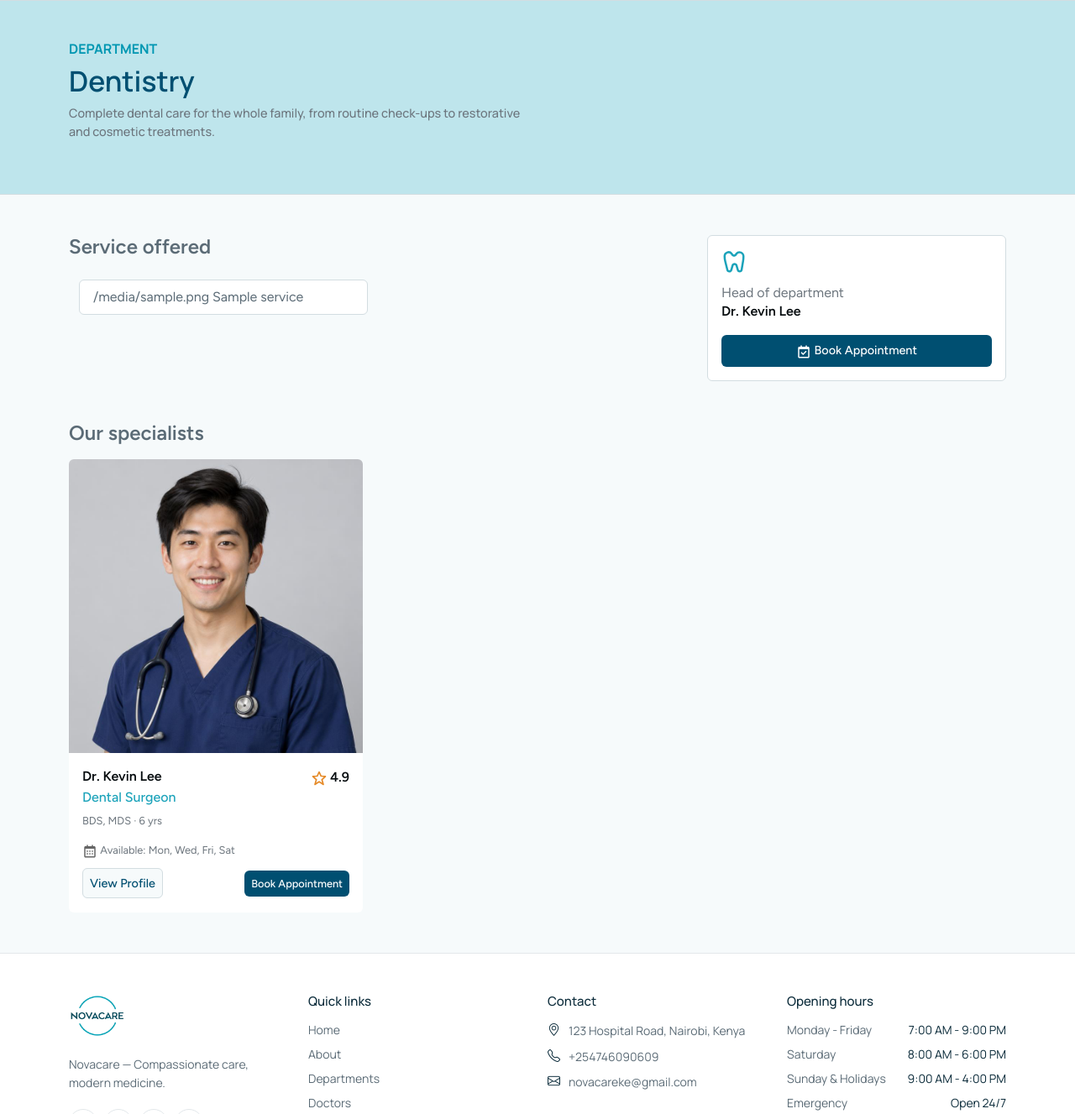
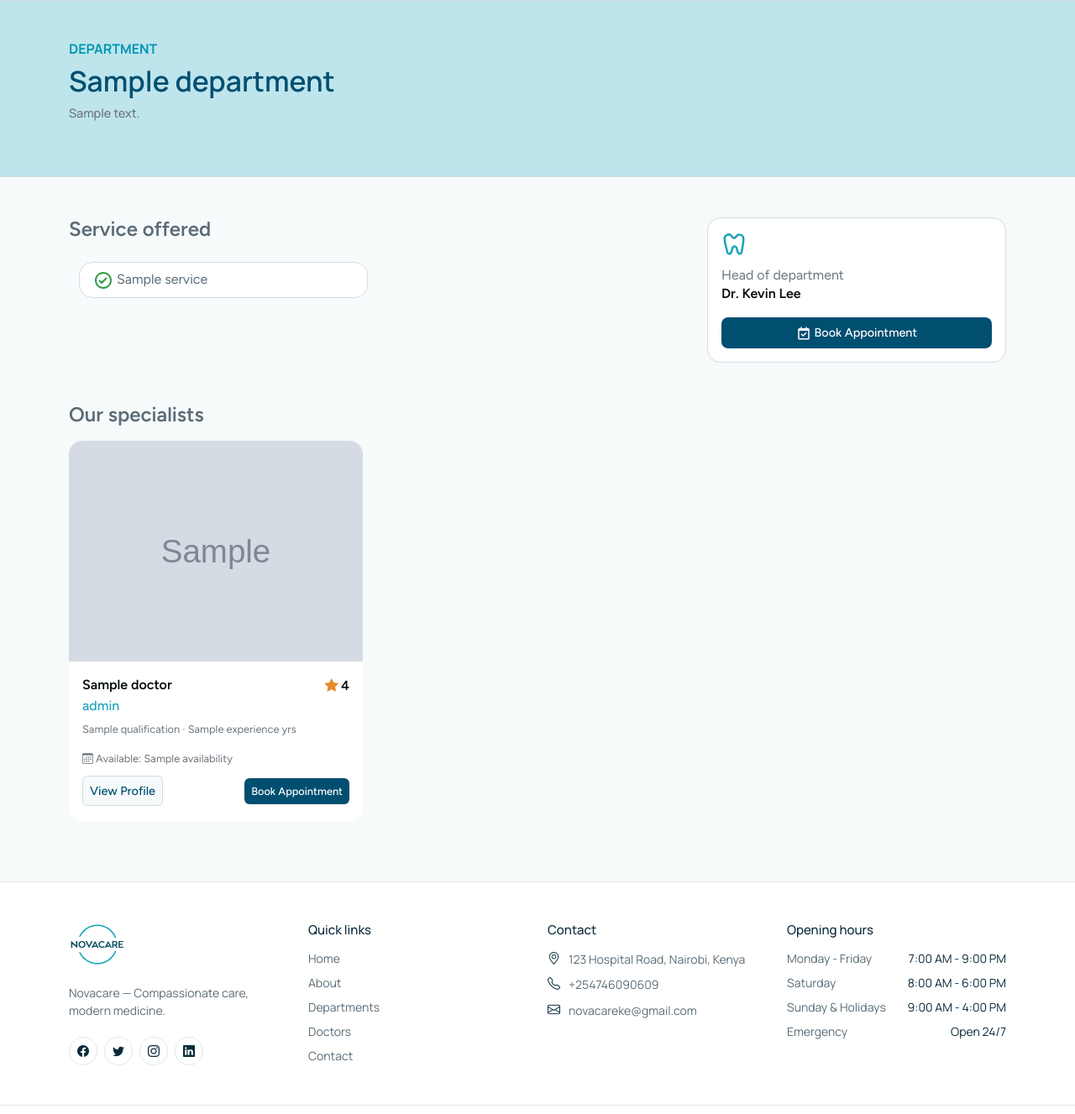
Before and after one commit to CodeOmari/NovaCare, a Django app: template Novacare/templates/dentistry.html in a window 1280 px wide. Shown: the part 98-1425 px from the top of the page at 84% size. Run offline with Django 5.2, Linux system fonts and the light colour scheme; the template is opened without the code that fills it: most values are stand-ins (such as "Sample title", 1, 10 or a date in 2020); grey boxes marked "Sample" are stand-in pictures; some libraries are stand-ins or nearby versions.

Commit message:
update department name and description, department services and specialist details to be loaded from the database

```diff
--- a/Novacare/templates/dentistry.html
+++ b/Novacare/templates/dentistry.html
@@ -15,11 +15,10 @@
         <div class="container mt-5">
             <h5 class="first-header">DEPARTMENT</h5>
 
-            <h3 class="second-header">Dentistry</h3>
+            <h3 class="second-header">{{ department.name }}</h3>
 
             <p class="text-secondary w-50 department-duty">
-                Complete dental care for the whole family, from routine check-ups
-                to restorative and cosmetic treatments.
+                {{ department.description }}
             </p>
         </div>
     </div>
@@ -32,20 +31,23 @@
                         <h5 class="pb-3">Service offered</h5>
                         <div class="container">
                             <div class="row">
-                                {% for service in dentistrywork %}
+                                {% for service in services %}
                                     <div class="col-sm-6">
-                                        <div class="service-container rounded mb-3 pt-2 pb-2 ps-3 pe-3">
-                                            {{ service.icon|safe }}
-                                            {{ service.service }}
+                                        <div class="service-container rounded-4 mb-3 pt-2 pb-2 ps-3 pe-3">
+                                            <svg xmlns="http://www.w3.org/2000/svg" viewBox="0 0 24 24" width="24" height="24" fill="#2F9A41">
+                                                <path d="M12 22C6.49 22 2 17.51 2 12S6.49 2 12 2s10 4.49 10 10-4.49 10-10 10m0-18c-4.41 0-8 3.59-8 8s3.59 8 8 8 8-3.59 8-8-3.59-8-8-8"/>
+                                                <path d="M10 16c-.26 0-.51-.1-.71-.29l-3-3L7.7 11.3l2.29 2.29 5.29-5.29 1.41 1.41-6 6c-.2.2-.45.29-.71.29Z"/>
+                                            </svg>
+                                            {{ service.name }}
                                         </div>
                                     </div>
-                                {% endfor%}
+                                {% endfor %}
                             </div>
                         </div>
                     </div>
                 </div>
                 <div class="col-sm-4">
-                    <div class="department-head rounded p-3 mb-5">
+                    <div class="department-head rounded-4 p-3 mb-5">
                         <div class="department-head-details">
                             <svg xmlns="http://www.w3.org/2000/svg" viewBox="0 0 24 24" width="30" height="30" fill="#1CA3BA">
                                 <path d="M19.03 2.13a4.75 4.75 0 0 0-5.54 1.55l-.68.91c-.38.5-1.23.5-1.6 0l-.68-.91a4.72 4.72 0 0 0-5.54-1.55 4.7 4.7 0 0 0-2.97 4.39c0 1.72.21 3.44.63 5.12l2.04 8.18A2.88 2.88 0 0 0 7.48 22h.12c1.28 0 2.41-.86 2.76-2.08l1.2-4.2c.12-.42.51-.72.95-.72s.83.29.95.72l1.2 4.2A2.88 2.88 0 0 0 17.42 22c1.41 0 2.6-1.01 2.83-2.4l1.33-7.99c.28-1.67.42-3.38.42-5.08 0-1.95-1.17-3.67-2.97-4.39Zm.58 9.14-1.33 7.99a.87.87 0 0 1-.86.73c-.39 0-.73-.26-.84-.63l-1.2-4.2c-.37-1.28-1.55-2.17-2.87-2.17s-2.51.89-2.87 2.17l-1.2 4.2c-.11.37-.45.63-.84.63h-.12c-.4 0-.75-.27-.85-.66l-2.04-8.18c-.38-1.51-.57-3.07-.57-4.63 0-1.12.67-2.12 1.72-2.54 1.15-.46 2.46-.09 3.2.9l.69.91c.56.75 1.46 1.2 2.4 1.2s1.84-.45 2.4-1.2l.68-.91c.74-.99 2.05-1.36 3.2-.9 1.04.42 1.72 1.41 1.72 2.54 0 1.59-.13 3.18-.39 4.75Z"/>
@@ -54,7 +56,7 @@
                             <p class="text-secondary head-title">Head of department</p>
                             <p class="doctor-name">Dr. Kevin Lee</p>
                         </div>
-                        <div class="booking-appointment pt-2 pb-2 ps-3 pe-3 rounded d-flex align-items-center justify-content-center">
+                        <div class="booking-appointment pt-2 pb-2 ps-3 pe-3 rounded-3 d-flex align-items-center justify-content-center">
                             <a href="" class="appointment-booking">
                                 <svg  xmlns="http://www.w3.org/2000/svg" width="18" height="18"
                                     fill="currentColor" viewBox="0 0 24 24" >
@@ -69,51 +71,72 @@
             </div>
         </div>
     </div>
+
     <div class="container-fluid our-specialist pb-5">
         <div class="container specialist-details">
             <h5 class="pb-2">Our specialists</h5>
+            <div class="row">
+                {% for doctor in doctors %}
+                    <div class="col-md-6 col-lg-4 mb-4">
                         <div class="details-container">
-                <img src="{% static 'images/doctor-4.jpg' %}" alt="doctors-img" class="img-fluid rounded-top doctor-image">
-                <div class="details-section rounded-bottom p-3">
+                            <img src="{% static doctor.image %}" alt="{{ doctor.name }}" class="img-fluid rounded-top-4 doctor-image">
+
+                            <div class="details-section rounded-bottom-4 p-3">
                                 <div class="name d-flex align-items-start justify-content-between">
                                     <div class="left-section">
-                            <p class="doctor-names">Dr. Kevin Lee</p>
-                            <p class="role">Dental Surgeon</p>
-                            <p class="text-secondary qualification">BDS, MDS · 6 yrs</p>
+                                        <p class="doctor-names">
+                                            {{ doctor.name }}
+                                        </p>
+
+                                        <p class="role">
+                                            {{ doctor.role }}
+                                        </p>
+
+                                        <p class="text-secondary qualification">
+                                            {{ doctor.qualification }} · {{ doctor.experience }} yrs
+                                        </p>
 
                                         <p class="text-secondary availability-days">
-                                <svg  xmlns="http://www.w3.org/2000/svg" width="18" height="18"
-                                fill="#666" viewBox="0 0 24 24" >
-                                <!--Boxicons v3.0.8 https://boxicons.com | License  https://docs.boxicons.com/free-->
-                                <path d="M19 4h-2V2h-2v2H9V2H7v2H5c-1.1 0-2 .9-2 2v14c0 1.1.9 2 2 2h14c1.1 0 2-.9 2-2V6c0-1.1-.9-2-2-2M5 20V8h14V6v14z"></path><path d="M7 11h2v2H7zm4 0h2v2h-2zm4 0h2v2h-2zm-8 4h2v2H7zm4 0h2v2h-2zm4 0h2v2h-2z"></path>
-                                </svg>
-                                Available: Mon, Wed, Fri, Sat
+                                            <i class="bi bi-calendar3"></i>
+                                            Available: {{ doctor.availability }}
                                         </p>
                                     </div>
 
                                     <div class="right-section">
+                                        {% if doctor.rating %}
                                             <div>
-                                <svg  xmlns="http://www.w3.org/2000/svg" width="20" height="20"
-                                    fill="#E58A28" viewBox="0 0 24 24" >
-                                    <!--Boxicons v3.0.8 https://boxicons.com | License  https://docs.boxicons.com/free-->
-                                    <path d="m4.83 12.49 2.04 1.83-.83 2.9-1 3.5c-.12.4.03.84.37 1.08.34.25.8.26 1.14.02l3-2L12 18.19l2.45 1.63 3 2a.99.99 0 0 0 1.14-.02c.34-.25.49-.68.37-1.08l-1-3.5-.83-2.9 2.04-1.83 2.5-2.25c.3-.27.41-.69.28-1.06-.13-.38-.47-.64-.87-.68l-3.15-.25-2.56-.2-2.47-5.46a.998.998 0 0 0-1.82 0L8.61 8.05l-2.56.2-3.15.25c-.4.03-.74.3-.87.68s-.02.8.28 1.06l2.5 2.25Zm1.39-2.25 2.52-.2.62-.05.59-.05.84-1.86 1.2-2.66 1.2 2.66.84 1.86.59.05.62.05 2.52.2.83.07-.77.69-2.5 2.25-.46.42.17.6 1.25 4.38-3.74-2.49-.55-.37-.55.37-3.74 2.49 1.25-4.38.17-.6-.46-.42L6.16 11l-.77-.69z"></path>
-                                </svg>
-                                <span class="rating">4.9</span>
+                                                <i class="bi bi-star-fill" style="color: #E58A28;"></i>
+                                                <span class="rating">{{ doctor.rating }}</span>
+                                            </div>
+                                        {% endif %}
                                     </div>
                                 </div>
-                    </div>
+
                                 <div class="profile-book d-flex align-items-center justify-content-between pb-2">
                                     <div>
-                            <a href="" class="view-profile p-2 rounded">View Profile</a>
+                                        <a href="{% url 'main_app:doctor_profile' doctor.slug %}" class="view-profile p-2 rounded">
+                                            View Profile
+                                        </a>
                                     </div>
+
                                     <div>
-                            <a href="" class="book-appointment-link p-2 rounded">Book Appointment</a>
+                                        <a href="#" class="book-appointment-link p-2 rounded">
+                                            Book Appointment
+                                        </a>
                                     </div>
                                 </div>
                             </div>
                         </div>
                     </div>
+                {% empty %}
+                    <p class="text-secondary">
+                        No specialists are currently available in this department.
+                    </p>
+                {% endfor %}
             </div>
+        </div>
+    </div>
+
 
     <div class="footer">
         <div class="footer-details">
@@ -140,11 +163,11 @@
                     <div class="col-12 col-md-6 col-lg-3">
                         <h6 class="footer-title">Quick links</h6>
                         <ul class="footer-links list-unstyled mb-0">
-                            <li><a href="{% url 'home_page' %}">Home</a></li>
-                            <li><a href="{% url 'about_us' %}">About</a></li>
-                            <li><a href="{% url 'departments' %}">Departments</a></li>
-                            <li><a href="{% url 'doctors' %}">Doctors</a></li>
-                            <li><a href="{% url 'contact-us' %}">Contact</a></li>
+                            <li><a href="{% url 'main_app:home_page' %}">Home</a></li>
+                            <li><a href="{% url 'main_app:about_us' %}">About</a></li>
+                            <li><a href="{% url 'main_app:departments' %}">Departments</a></li>
+                            <li><a href="{% url 'main_app:doctors' %}">Doctors</a></li>
+                            <li><a href="{% url 'main_app:contact-us' %}">Contact</a></li>
                         </ul>
                     </div>
 
```
Lines whose indentation alone changed are shown as unchanged.
